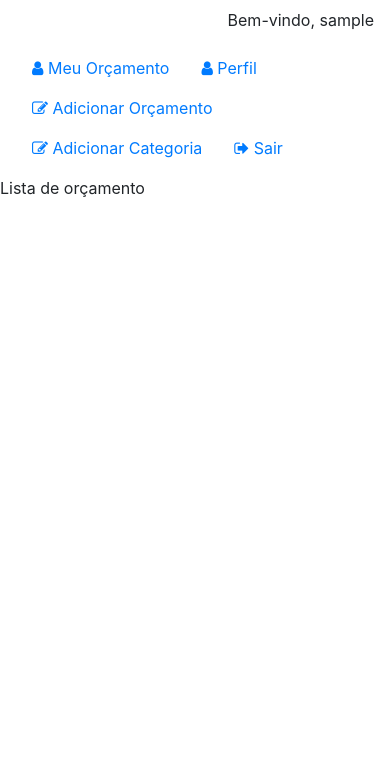
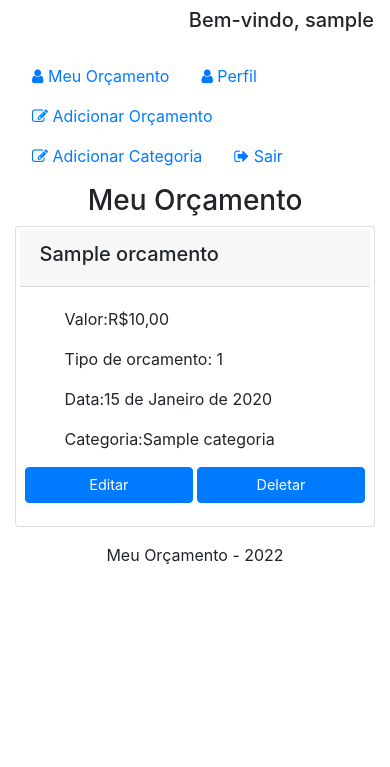
Before and after one commit to faelpf1/PP, a Django app: page /orcamento/ in a window 390 px wide. Shown: the top 767 px of the page. After the commit the page ends 564 px from the top, so only its background shows below. Run offline with Django 4.2, Linux system fonts and the light colour scheme; a user stored in the database is signed in; tables that the repository leaves empty hold one stand-in row (values such as "Sample post"); some libraries are stand-ins or nearby versions.

Commit message:
frontend e mudança das views de function para class

```diff
--- a/meu_orcamento/meuOrcamento/forms/CategoriaForm.py
+++ b/meu_orcamento/meuOrcamento/forms/CategoriaForm.py
@@ -5,7 +5,7 @@ from meuOrcamento.models import Categoria
 class CategoriaForm(ModelForm):
     class Meta:
         model = Categoria
-        fields = ['nome', 'descricao']
+        fields = ['nome', 'descricao', ]
         widgets = {
             'nome': forms.TextInput(attrs={'class': "form-control"}),
             'descricao': forms.Textarea(attrs={'class': "form-control"}),
--- a/meu_orcamento/meuOrcamento/models/Orcamento.py
+++ b/meu_orcamento/meuOrcamento/models/Orcamento.py
@@ -1,4 +1,5 @@
 from meuOrcamento.models import *
+from django.urls import reverse
 
 class Orcamento(models.Model):
     categoria = models.ForeignKey(Categoria, null = True, related_name='categoria', on_delete = models.SET_NULL)
@@ -12,3 +13,6 @@ class Orcamento(models.Model):
 
     def __str__(self):
         return '{}'.format(self.nome)
+
+    '''def get_absolute_url(self):
+        return 'orcamento'''
--- /dev/null
+++ b/meu_orcamento/meuOrcamento/templates/Orcamento/orcamento.html
@@ -0,0 +1,36 @@
+{% extends "base.html" %}
+{% load static %}
+
+{% block title %} Meu Orçamento {% endblock %}
+
+{% block nav %}
+<li class="nav-item"><a class="nav-link" href={% url 'adicionarOrcamento' %}><i class="fa fa-edit"></i> Adicionar
+        Orçamento</a></li>
+<li class="nav-item"><a class="nav-link" href={% url 'adicionarCategoria' %}><i class="fa fa-edit"></i> Adicionar
+        Categoria</a></li>
+{% endblock %}
+
+{% block content %}
+<div id="content">
+    <h3 style="text-align: center"> Meu Orçamento </h3>
+    <div class="container">
+        {% for orcamento in object_list %}
+        <div class="card" style="padding: 1%;">
+            <div class="card-header">
+                <h5>{{orcamento.nome}}</h5>
+            </div>
+            <div class="card-body">
+                <div class="row">
+                    <ul>Valor:R${{orcamento.valor}}</ul>
+                    <ul>Tipo de orcamento: {{orcamento.tipo_orcamento}}</ul>
+                    <ul>Data:{{orcamento.data}}</ul>
+                    <ul>Categoria:{{orcamento.categoria}}</ul>
+                    <a href={% url 'editarOrcamento' orcamento.id %} class="btn btn-primary btn-card">Editar</a>
+                    <a href={% url 'excluirOrcamento' orcamento.id %} class="btn btn-primary btn-card">Deletar</a>
+                </div>
+            </div>
+        </div>
+        {% endfor %}
+
+    </div>
+    {% endblock %}
--- a/meu_orcamento/meuOrcamento/templates/base.html
+++ b/meu_orcamento/meuOrcamento/templates/base.html
@@ -15,7 +15,7 @@
         <header>
             {% if user.is_authenticated %}
             <nav class="navbar justify-content-end navbar-expand-lg">
-                Bem-vindo, {{user.username}}
+                <h5>Bem-vindo, {{user.username}}</h5>
             </nav>
             {% endif %}
             <nav class="navbar justify-content-end navbar-expand-lg">
--- a/meu_orcamento/meuOrcamento/templates/orcamento.html
+++ /dev/null
@@ -1,19 +0,0 @@
-{% extends "base.html" %}
-{% load static %}
-
-{% block title %} {{ title }} {% endblock %}
-
-{% block nav %}
-<li class="nav-item"><a class="nav-link" href={% url 'adicionarOrcamento' %}><i class="fa fa-edit"></i> Adicionar Orçamento</a></li>
-<li class="nav-item"><a class="nav-link" href={% url 'adicionarCategoria' %}><i class="fa fa-edit"></i> Adicionar Categoria</a></li>
-{% endblock %}
-
-{% block content %}
-<div id="content">
-    <div class="container-fluid">
-        <div class="row">
-            Lista de orçamento
-        </div>
-    </div>
-</div>
-{% endblock %}
--- a/meu_orcamento/meuOrcamento/views/OrcamentoView.py
+++ b/meu_orcamento/meuOrcamento/views/OrcamentoView.py
@@ -1,39 +1,53 @@
 from meuOrcamento.models import Orcamento
 from django.shortcuts import render
 from meuOrcamento.forms.OrcamentoForm import OrcamentoForm
+from django.views.generic import CreateView, ListView, UpdateView, DeleteView
+from django.urls import reverse_lazy
 
-def orcamento_view(request):
-    categoria = request.GET.get('categoria')
-    nome = request.GET.get('nome')
-    tipo_orcamento = request.GET.get('tipo_orcamento')
-    valor = request.GET.get('valor')
-    data = request.GET.get('data')
+class OrcamentoListView( ListView ):
+    model = Orcamento
+    template_name='Orcamento/orcamento.html'
+    def get_queryset(self):
+        return Orcamento.objects.filter(id_user=self.request.user.id)
 
-    orcamentos = Orcamento.objects.all()
-    print(orcamentos)
+class OrcamentoCreateView( CreateView ):
+    model = Orcamento
+    form_class = OrcamentoForm
+    template_name='Orcamento/adicionarOrcamento.html'
+    success_url = reverse_lazy('orcamento')
+    def form_valid(self, form):
+        self.object = form.save(commit=False)
+        self.object.id_user = self.request.user
+        self.object.save()
+        return super().form_valid(form)
 
-    context = {
-        'orcamento' : orcamentos,
+class OrcamentoUpdate(UpdateView):
+    model = Orcamento
+    form_class = OrcamentoForm
+    template_name = 'Orcamento/editarOrcamento.html'
+    success_url = reverse_lazy('orcamento')
 
-    }
-
-    return render(request, template_name='orcamento.html', context=context)
+class OrcamentoDelete(DeleteView):
+    model = Orcamento
+    template_name = 'Orcamento/excluirOrcamento.html'
+    success_url = reverse_lazy('orcamento')
 
 
-def adicionarOrcamento(request):
+
+'''def adicionarOrcamento( request ):
     message = None
     if request.method == 'POST':
-        orcamento = OrcamentoForm(request.POST)
-        orcamento = orcamento + '<tr><td><select name="perfil" class="form-control" required id="id_perfil"><option selected>{{Perfil.user.id}}</option></select></td></tr>'
+        orcamento = OrcamentoForm( request.POST )
         if orcamento.is_valid():
-            orcamento.save()
+            obj = orcamento.save( commit = False )
+            obj.id_user = request.user
+            obj.save()
             if orcamento is not None:
                 message = { 'type': 'success', 'text': 'Orçamento adicionado com sucesso!' }
             else:
-                message = { 'type': 'danger',  'text': 'Um erro ocorreu.' }
-            nome = orcamento.cleaned_data['nome']
-            valor = orcamento.cleaned_data['valor']
-
+                message = { 'type': 'danger',  'text': 'Erro ao adicionar o orçamento.' }
+            #nome = orcamento.cleaned_data['nome']
+            #valor = orcamento.cleaned_data['valor']
     context = {
         'form': OrcamentoForm(),
         'message': message,
@@ -42,5 +56,35 @@ def adicionarOrcamento(request):
         'link_text': 'Voltar',
         'link_href': '/orcamento'
     }
+    return render( request, template_name = 'Orcamento/adicionarOrcamento.html', context = context, status = 200 )'''
 
-    return render(request, 'adicionarOrcamento.html', context=context)
+
+'''def editar_orcamento( request, id ):
+    orcamento = get_object_or_404( Orcamento, id=id )
+    orcamentoForm = OrcamentoForm( instance = orcamento )
+
+    message = None
+    if orcamentoForm.is_valid():
+        orcamentoForm.save()
+        message = { 'type': 'sucess', 'text': 'Orçamento atualizado com sucesso!' }
+    else:
+        message = { 'type': 'danger', 'text': 'Erro ao atualizar o orçamento.' }
+    context = {
+        'orcamentoForm': orcamentoForm,
+        'message': message,
+        'title': 'Atualizar Orçamento',
+        'button_text': 'Salvar',
+        'link_text': 'Voltar',
+        'link_href': '/orcamento'
+    }
+    return render( request, template_name = 'Orcamento/editarOrcamento.html', context = context, status = 200 )'''
+
+
+'''def orcamento_view( request ):
+    orcamentos = Orcamento.objects.filter(id_user=request.user.id)
+    context = {
+        'orcamentos' : orcamentos,
+        'title': 'Orçamentos',
+    }
+
+    return render( request, template_name='Orcamento/orcamento.html', context = context, status = 200 ) '''
```
Also changed, not shown: meu_orcamento/meuOrcamento/forms/OrcamentoForm.py (+9 -5 lines), meu_orcamento/meuOrcamento/templates/Orcamento/adicionarCategoria.html (renamed from meu_orcamento/meuOrcamento/templates/adicionarCategoria.html, +8 -2 lines), meu_orcamento/meuOrcamento/templates/Orcamento/adicionarOrcamento.html (renamed from meu_orcamento/meuOrcamento/templates/adicionarOrcamento.html, +8 -4 lines), meu_orcamento/meuOrcamento/templates/Orcamento/editarOrcamento.html (added, +25 -0 lines), meu_orcamento/meuOrcamento/templates/Orcamento/excluirOrcamento.html (added, +28 -0 lines), meu_orcamento/meuOrcamento/urls/OrcamentoUrls.py (+5 -3 lines), meu_orcamento/meuOrcamento/views/CategoriaView.py (+5 -2 lines), README.md.
